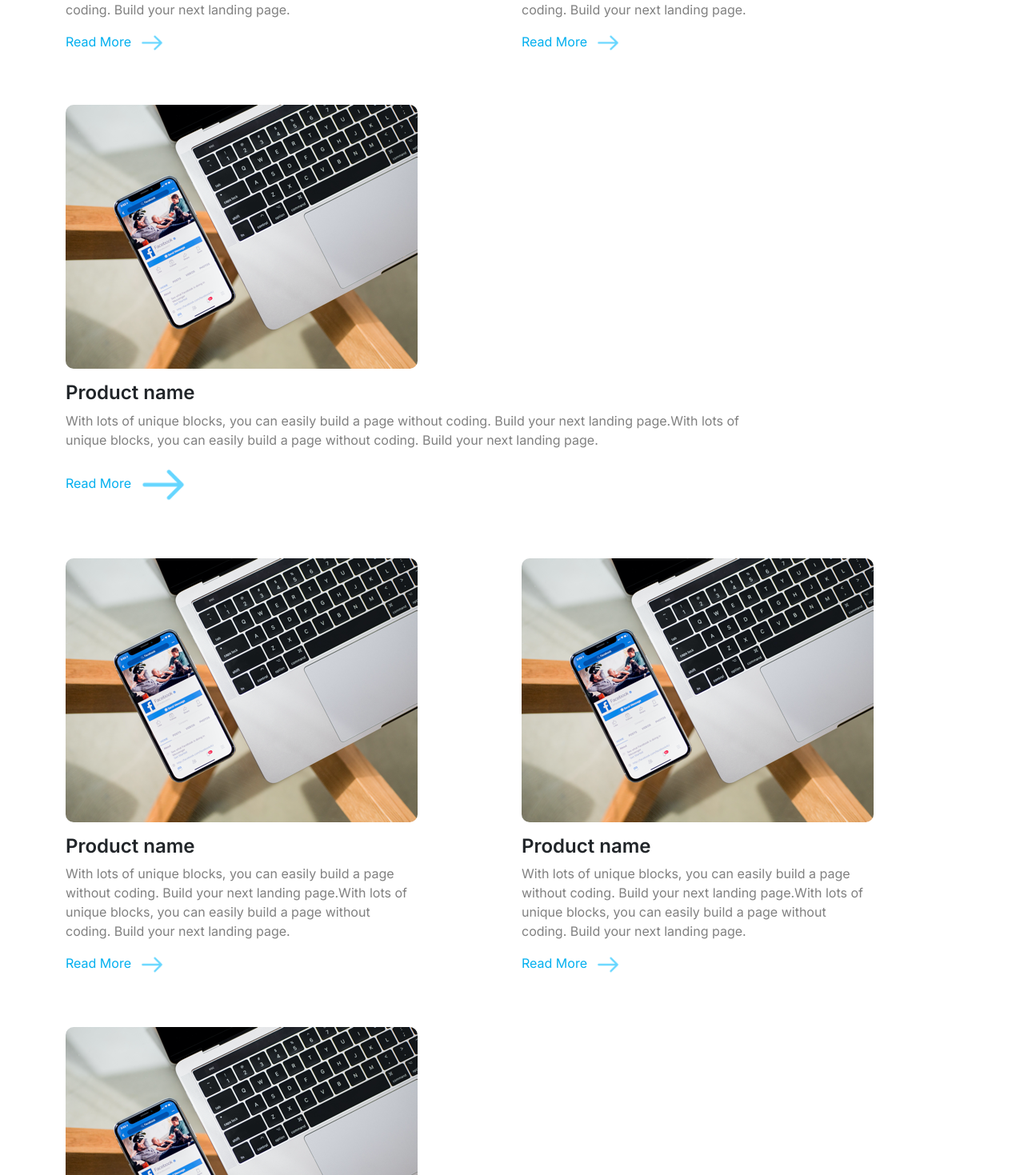
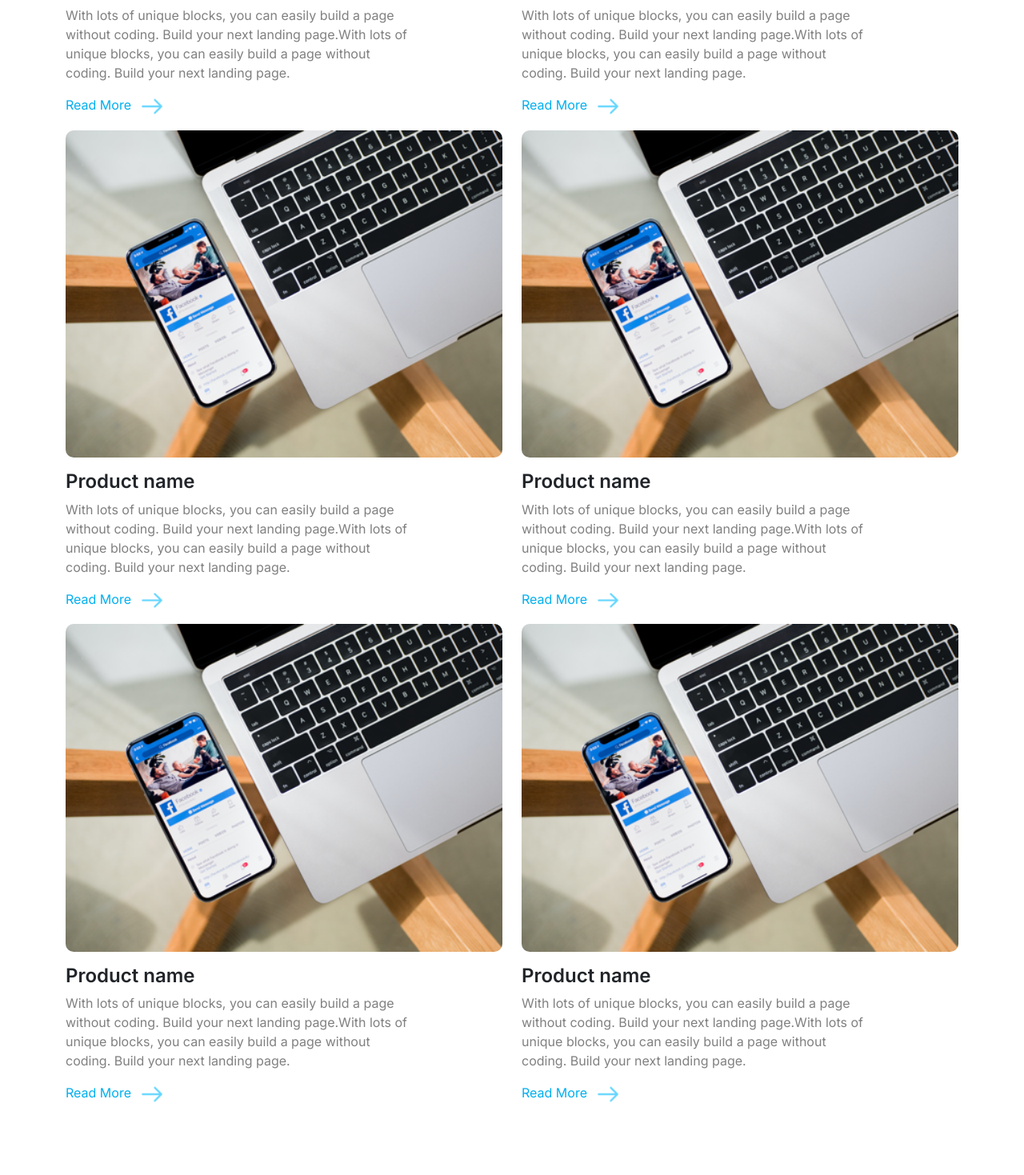
Before and after one commit to vatsan-0613/sib-1, a React (Vite) app: page /products in a window 1280 px wide. Shown: the part 661-2130 px from the top of the page at 80% size. Built offline with nearby package versions, Linux system fonts and the light colour scheme.

Commit message:
minor changes

```diff
--- a/src/Products.jsx
+++ b/src/Products.jsx
@@ -5,43 +5,55 @@ const Products = () => {
   return (
     <>
     <section id="products">
-        <div className="container">
+        <div className="container d-flex justify-content-center">
             <div className="row">
                 <div className="col-12 col-sm-6">
+                    <div className="d-flex flex-column ms-auto">
                     <img src="assets/product-image.png" alt="" className="product-img" />
                     <h4 className="fw-semibold mt-3 mb-2">Product name</h4>
                     <p className="product-desc">With lots of unique blocks, you can easily build a page without coding. Build your next landing page.With lots of unique blocks, you can easily build a page without coding. Build your next landing page.</p>
                     <p className="blue-txt read-more">Read More <img src="/assets/blue-arrow.png" alt="" className="blue-arrow ms-2"/></p>
+                    </div>
                 </div>
-                <div className="col-12  col-sm-6">
+                <div className="col-12 col-sm-6">
+                    <div className="d-flex flex-column ms-auto">
                     <img src="assets/product-image.png" alt="" className="product-img" />
                     <h4 className="fw-semibold mt-3 mb-2">Product name</h4>
                     <p className="product-desc">With lots of unique blocks, you can easily build a page without coding. Build your next landing page.With lots of unique blocks, you can easily build a page without coding. Build your next landing page.</p>
                     <p className="blue-txt read-more">Read More <img src="/assets/blue-arrow.png" alt="" className="blue-arrow ms-2"/></p>
+                    </div>
                 </div>
-                <div className="col-12 col=sm-6 mt-5">
+                <div className="col-12 col-sm-6">
+                    <div className="d-flex flex-column ms-auto">
                     <img src="assets/product-image.png" alt="" className="product-img" />
                     <h4 className="fw-semibold mt-3 mb-2">Product name</h4>
                     <p className="product-desc">With lots of unique blocks, you can easily build a page without coding. Build your next landing page.With lots of unique blocks, you can easily build a page without coding. Build your next landing page.</p>
                     <p className="blue-txt read-more">Read More <img src="/assets/blue-arrow.png" alt="" className="blue-arrow ms-2"/></p>
+                    </div>
                 </div>
-                <div className="col-12 col-sm-6 mt-5">
+                <div className="col-12 col-sm-6">
+                    <div className="d-flex flex-column ms-auto">
                     <img src="assets/product-image.png" alt="" className="product-img" />
                     <h4 className="fw-semibold mt-3 mb-2">Product name</h4>
                     <p className="product-desc">With lots of unique blocks, you can easily build a page without coding. Build your next landing page.With lots of unique blocks, you can easily build a page without coding. Build your next landing page.</p>
                     <p className="blue-txt read-more">Read More <img src="/assets/blue-arrow.png" alt="" className="blue-arrow ms-2"/></p>
+                    </div>
                 </div>
-                <div className="col-12 col-sm-6 mt-5">
+                <div className="col-12 col-sm-6">
+                    <div className="d-flex flex-column ms-auto">
                     <img src="assets/product-image.png" alt="" className="product-img" />
                     <h4 className="fw-semibold mt-3 mb-2">Product name</h4>
                     <p className="product-desc">With lots of unique blocks, you can easily build a page without coding. Build your next landing page.With lots of unique blocks, you can easily build a page without coding. Build your next landing page.</p>
                     <p className="blue-txt read-more">Read More <img src="/assets/blue-arrow.png" alt="" className="blue-arrow ms-2"/></p>
+                    </div>
                 </div>
-                <div className="col-12 col-sm-6 mt-5">
+                <div className="col-12 col-sm-6">
+                    <div className="d-flex flex-column ms-auto">
                     <img src="assets/product-image.png" alt="" className="product-img" />
                     <h4 className="fw-semibold mt-3 mb-2">Product name</h4>
                     <p className="product-desc">With lots of unique blocks, you can easily build a page without coding. Build your next landing page.With lots of unique blocks, you can easily build a page without coding. Build your next landing page.</p>
                     <p className="blue-txt read-more">Read More <img src="/assets/blue-arrow.png" alt="" className="blue-arrow ms-2"/></p>
+                    </div>
                 </div>
             </div>
         </div>
--- a/src/index.css
+++ b/src/index.css
@@ -375,6 +375,7 @@ textarea{
 
 .product-img{
     border-radius: 10px;
+    width: 100%;
 }
 
 
```
